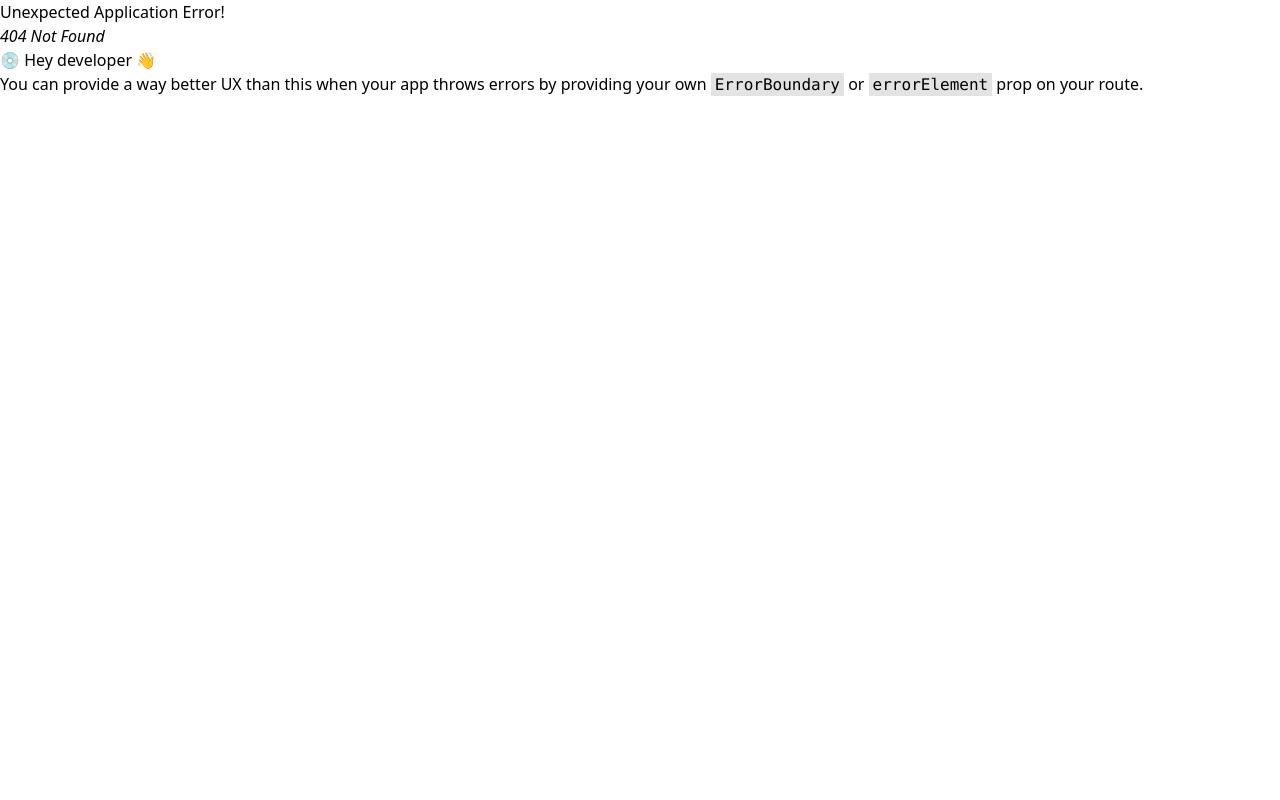
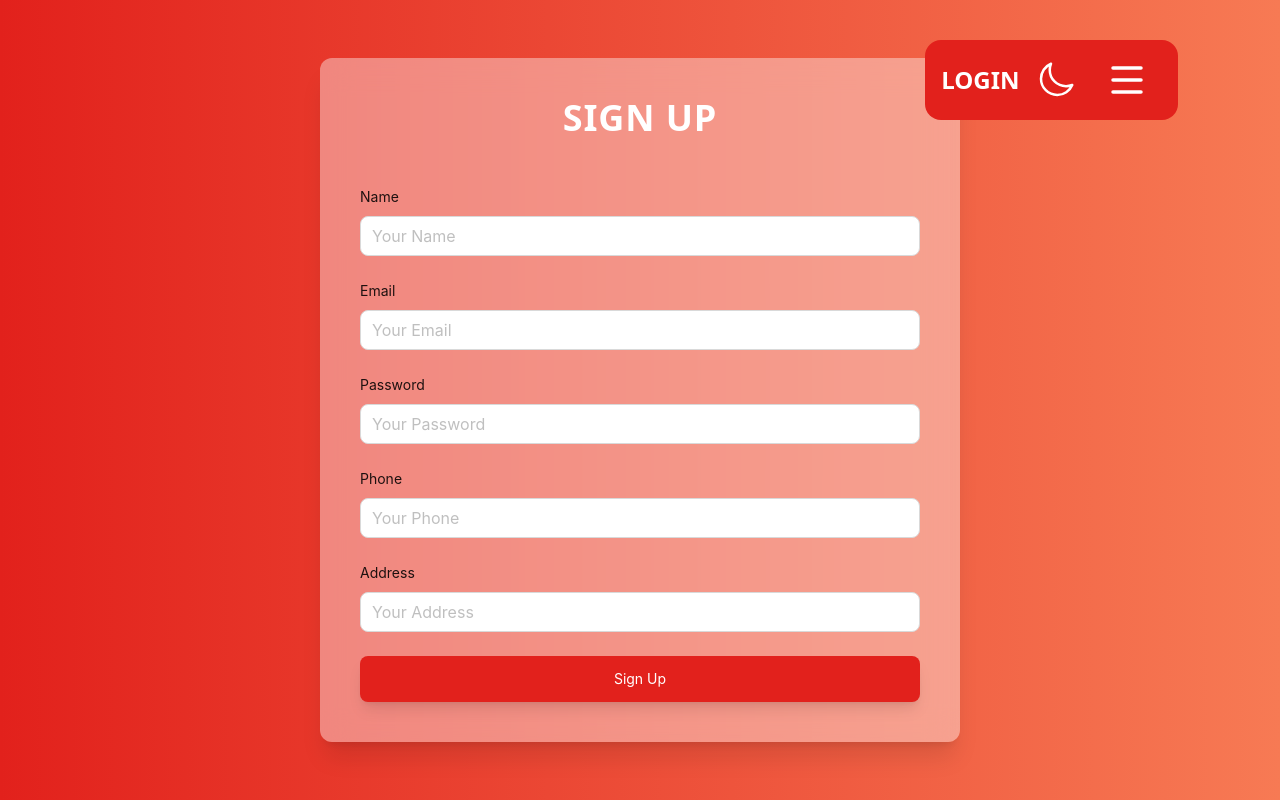
Before and after one commit to golamrabbani93/bikeist, a React (Vite) app: page /sign-up in a window 1280 px wide. Before the commit this address had no page. Shown: the top 800 px of the page. Built offline with nearby package versions, Linux system fonts and the light colour scheme.

Commit message:
sign up page complete

```diff
--- a/package.json
+++ b/package.json
@@ -10,6 +10,7 @@
     "preview": "vite preview"
   },
   "dependencies": {
+    "@hookform/resolvers": "^3.9.0",
     "@lottiefiles/react-lottie-player": "^3.5.4",
     "@reduxjs/toolkit": "^2.2.7",
     "antd": "^5.20.2",
@@ -21,7 +22,8 @@
     "react-router-dom": "^6.26.1",
     "react-vertical-timeline-component": "^3.6.0",
     "redux-persist": "^6.0.0",
-    "sonner": "^1.5.0"
+    "sonner": "^1.5.0",
+    "zod": "^3.23.8"
   },
   "devDependencies": {
     "@types/react": "^18.3.3",
--- a/src/components/form/PHInput.tsx
+++ b/src/components/form/PHInput.tsx
@@ -5,16 +5,18 @@ type TInputProps = {
 	type: string;
 	name: string;
 	label?: string;
+	placeholder?: string;
 };
 
-const PHInput = ({type, name, label}: TInputProps) => {
+const PHInput = ({type, name, label, placeholder}: TInputProps) => {
 	return (
 		<div style={{marginBottom: '20px'}}>
 			<Controller
 				name={name}
-				render={({field}) => (
+				render={({field, fieldState: {error}}) => (
 					<Form.Item label={label}>
-						<Input {...field} type={type} id={name} size="large" />
+						<Input {...field} type={type} id={name} size="large" placeholder={placeholder} />
+						{error && <small className="text-lg text-primary">{error.message}</small>}
 					</Form.Item>
 				)}
 			/>
--- /dev/null
+++ b/src/pages/Register/SignUP/SignUP.tsx
@@ -0,0 +1,55 @@
+import PHInput from '../../../components/form/PHInput';
+import PHForm from '../../../components/form/PHForm';
+import {FieldValues, SubmitHandler} from 'react-hook-form';
+import {zodResolver} from '@hookform/resolvers/zod';
+import {signUpSchema} from '../../../schemas/register/signUp.schema';
+
+const SignUp = () => {
+	const handleSignUp: SubmitHandler<FieldValues> = (data) => {
+		console.log(data);
+	};
+	return (
+		<div className="min-h-screen bg-gradient-to-r from-primary to-secondary flex items-center justify-center">
+			<div className="bg-white/40 backdrop-blur-lg p-10 rounded-xl shadow-xl w-full md:w-2/4 my-10">
+				<h2 className="text-4xl font-bold mb-12 uppercase tracking-wide text-center text-white">
+					Sign Up
+				</h2>
+				<PHForm onSubmit={handleSignUp} resolver={zodResolver(signUpSchema)}>
+					{/* Name */}
+					<div>
+						<PHInput name={'name'} type={'text'} label="Name" placeholder="Your Name" />
+					</div>
+					{/* Email */}
+					<div>
+						<PHInput name={'email'} type={'email'} label="Email" placeholder="Your Email" />
+					</div>
+					{/* Password */}
+					<PHInput
+						name={'password'}
+						type={'password'}
+						label="Password"
+						placeholder="Your Password"
+					/>
+					{/* Phone */}
+					<PHInput name={'phone'} type={'text'} label="Phone" placeholder="Your Phone" />
+					{/* Address */}
+					<div>
+						<PHInput name={'address'} type={'text'} label="Address" placeholder="Your Address" />
+					</div>
+
+					{/* Submit Button */}
+					<div className="text-center">
+						<button
+							type="submit"
+							className="w-full py-3 bg-primary text-white rounded-lg shadow-lg hover:bg-secondary focus:ring-4 focus:ring-secondary focus:outline-none transition duration-300"
+						>
+							Sign Up
+						</button>
+					</div>
+				</PHForm>
+			</div>
+		</div>
+	);
+};
+
+export default SignUp;
--- a/src/routes/routes.tsx
+++ b/src/routes/routes.tsx
@@ -2,6 +2,7 @@ import {createBrowserRouter} from 'react-router-dom';
 import MainLayout from '../layouts/mainLayout/MainLayout';
 import Home from '../pages/Home/Home';
 import About from '../pages/About/About';
+import SignUp from '../pages/Register/SignUP/SignUP';
 
 const router = createBrowserRouter([
 	{
@@ -16,6 +17,10 @@ const router = createBrowserRouter([
 				path: '/about-us',
 				element: <About />,
 			},
+			{
+				path: '/sign-up',
+				element: <SignUp />,
+			},
 		],
 	},
 ]);
--- /dev/null
+++ b/src/schemas/register/signUp.schema.ts
@@ -0,0 +1,16 @@
+import {z} from 'zod';
+
+export const signUpSchema = z.object({
+	name: z.string({required_error: 'Please enter your name'}).min(1, 'Name is required'),
+	email: z
+		.string({required_error: 'Please enter your email'})
+		.email({message: 'Please enter a valid email address'}),
+	password: z
+		.string({required_error: 'Please enter a password'})
+		.min(6, {message: 'Password must be at least 6 characters long'}),
+	phone: z
+		.string({required_error: 'Please enter your phone number'})
+		.min(10, {message: 'Phone number must be at least 10 digits'})
+		.regex(/^\d+$/, {message: 'Phone number should contain only numbers'}),
+	address: z.string({required_error: 'Please enter your address'}).min(1, 'Address is required'),
+});
```
Also changed, not shown: 1 other file (tests, documents, lock files or other folders).
